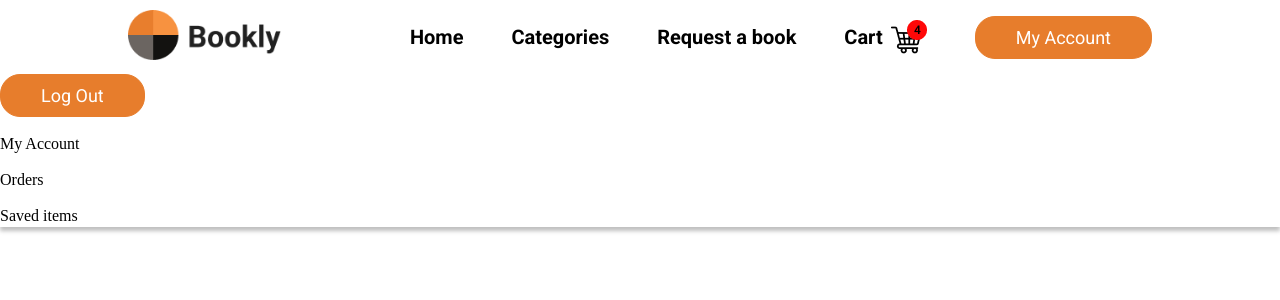
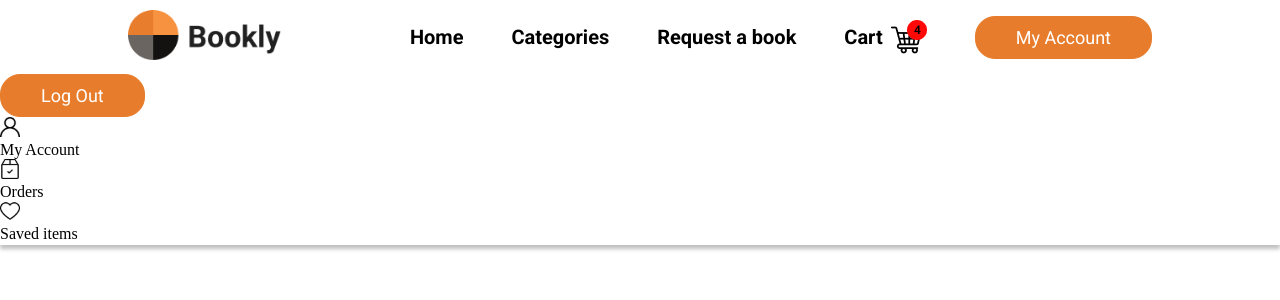
Before and after one commit to gift56/Bookly2.0, a React (Create React App) app: page /page/account in a window 1280 px wide. Shown: the top 300 px of the page. Built offline with nearby package versions, Linux system fonts and the light colour scheme; no server answers; a web font is replaced by a local one.

Commit message:
using images

```diff
--- a/src/components/AccountData/AcountHeader.jsx
+++ b/src/components/AccountData/AcountHeader.jsx
@@ -13,15 +13,15 @@ const AcountHeader = () => {
 
   const AccountLinks = [
     {
-      img: "",
+      img: user,
       name: "My Account",
     },
     {
-      img: "",
+      img: order,
       name: "Orders",
     },
     {
-      img: "",
+      img: heart,
       name: "Saved items",
     },
   ];
@@ -81,7 +81,7 @@ const AcountHeader = () => {
         <ul className="dropdownList">
           {AccountLinks.map(({ img, name }, index) => (
             <li key={index}>
-              <img src="" alt="" />
+              <img src={img} alt={name} />
               <p>{name}</p>
             </li>
           ))}
```
